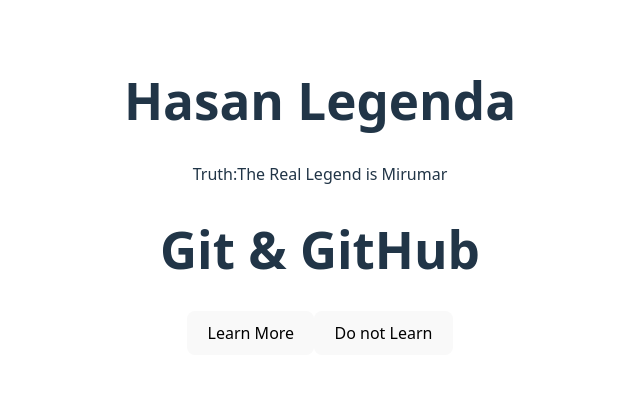
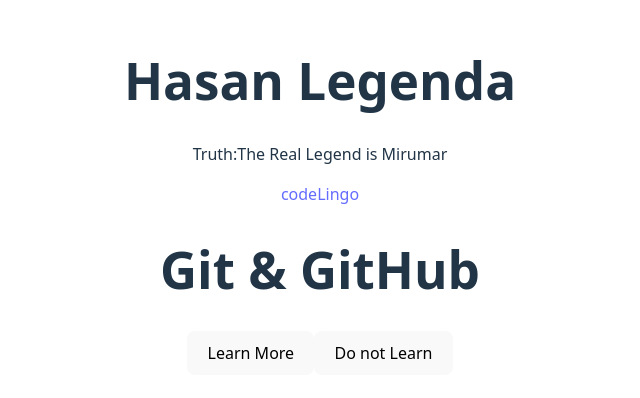
Before and after one commit to zmirumar/react-q, a React (Vite) app: page / in a window 1280 px wide. Shown: the part 204-602 px from the top of the page, without its empty margins (320-960 px from the left). Built offline with nearby package versions, Linux system fonts and the light colour scheme.

Commit message:
Akbar's first commit

```diff
--- a/src/App.tsx
+++ b/src/App.tsx
@@ -1,6 +1,7 @@
 import "./App.css";
 import Hasan from "./components/Hasan";
 import Mirumar from "./components/Mirumar";
+import Akbar from "./components/Akbar";
 
 function App() {
   const Learn = () => {
@@ -12,6 +13,7 @@
     <div>
       <Hasan />
       <Mirumar />
+      <Akbar/>
       <h1>Git & GitHub</h1>
       <button onClick={Learn}>Learn More</button>
       <button>Do not Learn</button>
--- /dev/null
+++ b/src/components/Akbar.tsx
@@ -0,0 +1,9 @@
+const Akbar = () => {
+  return (
+     <>
+     <a href="https://t.me/codingwithakbar">codeLingo</a>
+     </>
+  )
+}
+
+export default Akbar
```
